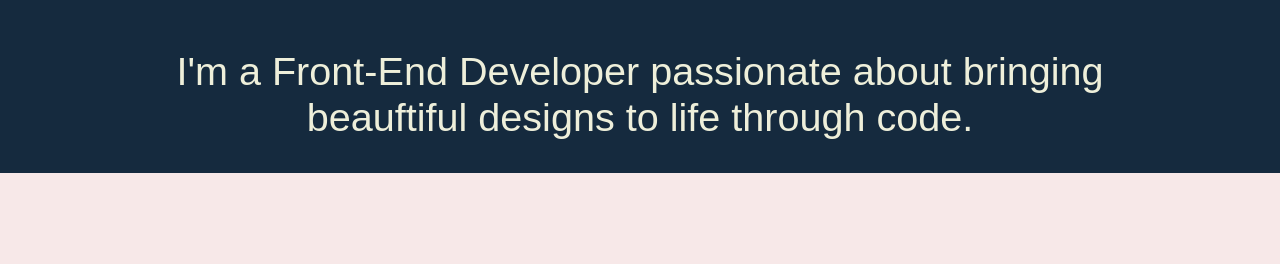
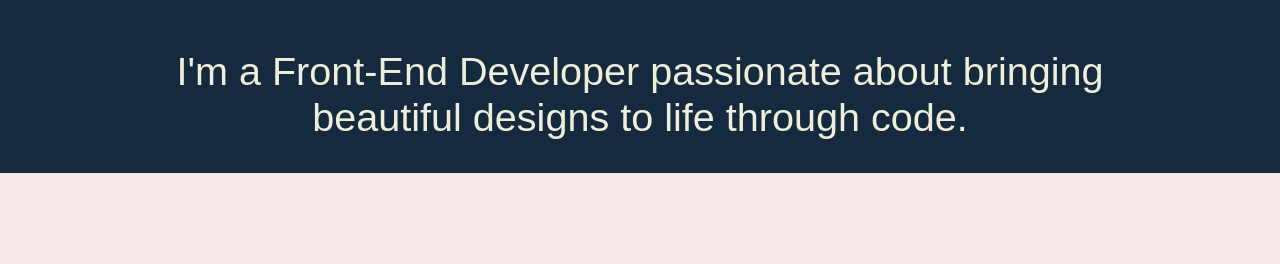
Before and after one commit to austyng27/ag_portfolio, a website built with Parcel: page index.html in a window 1280 px wide. Shown: the part 128-392 px from the top of the page. Built offline with nearby package versions, Linux system fonts and the light colour scheme; a web font is replaced by a local one.

Commit message:
Fixed copy content

```diff
--- a/index.html
+++ b/index.html
@@ -43,7 +43,7 @@
       </nav>
       <h1>Hello, I'm Austyn Goslee.</h1>
 
-      <h2>I'm a Front-End Developer passionate about bringing beauftiful designs to life through code.</h2>
+      <h2>I'm a Front-End Developer passionate about bringing beautiful designs to life through code.</h2>
     </div>
   </header>
 
```
